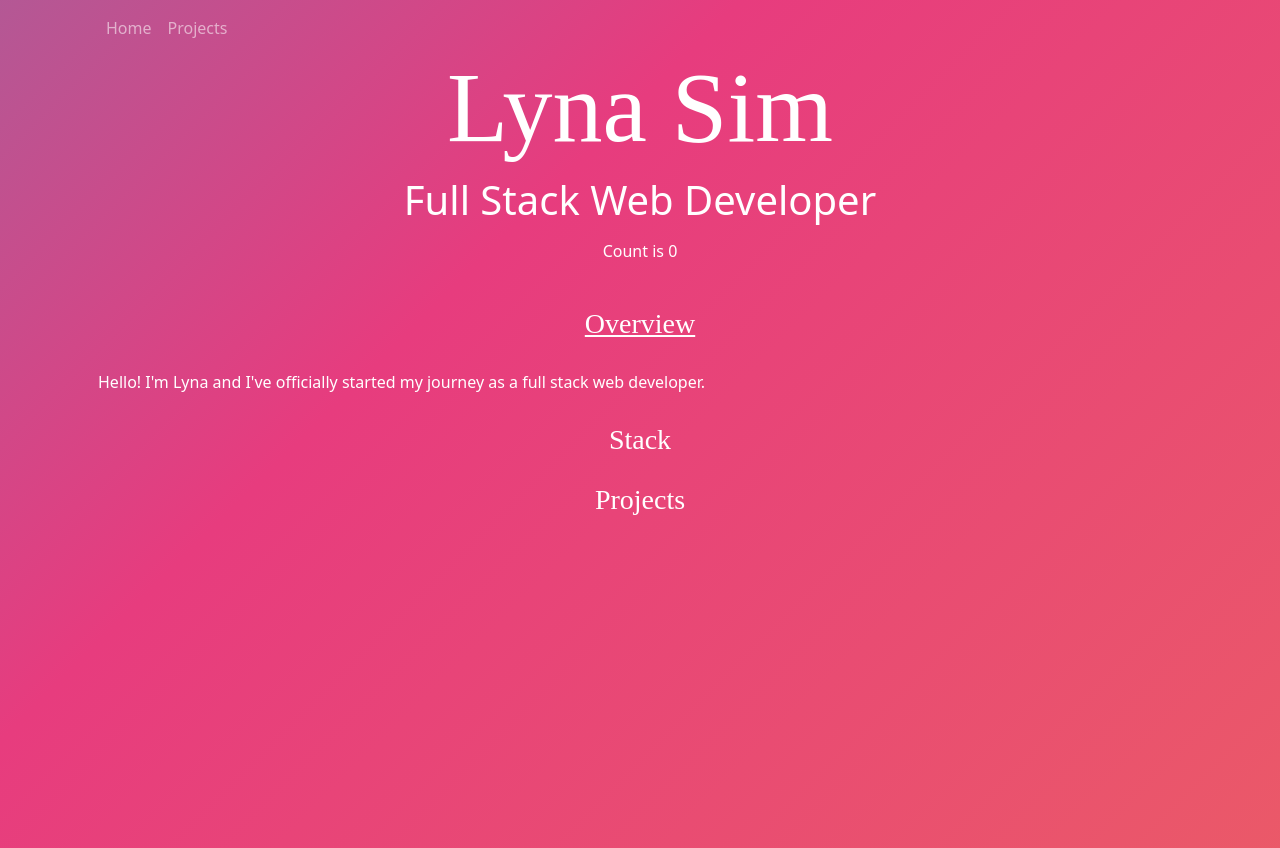
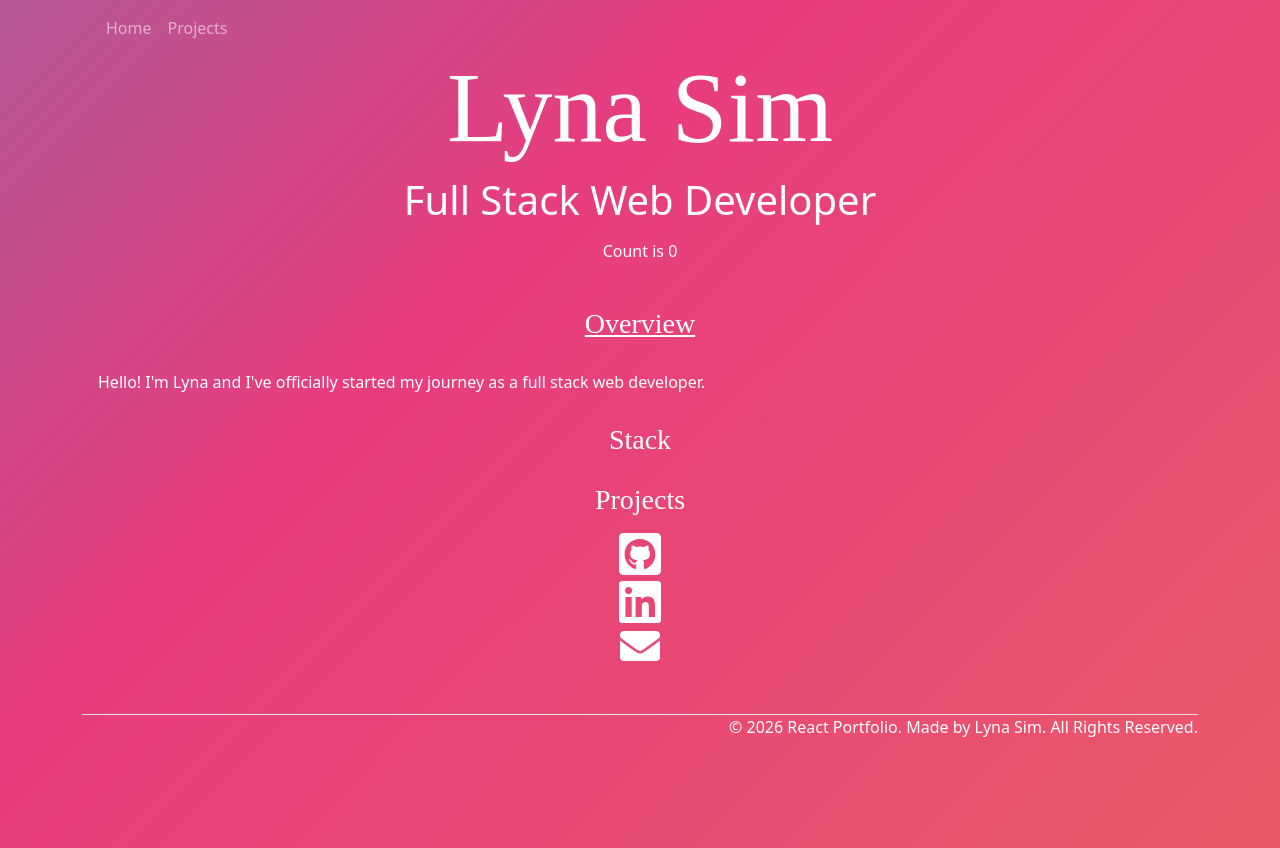
Before and after one commit to LynaSim/REACT_portfolio, a React (Vite) app: page / in a window 1280 px wide. Built offline with nearby package versions, Linux system fonts and the light colour scheme; a web font is replaced by a local one.

Commit message:
Installed icons from React Icons. Implemented icons as links. Styled icons.

```diff
--- a/package.json
+++ b/package.json
@@ -15,6 +15,7 @@
     "react": "^19.2.4",
     "react-bootstrap": "^2.10.10",
     "react-dom": "^19.2.4",
+    "react-icons": "^5.6.0",
     "react-router-dom": "^7.13.2"
   },
   "devDependencies": {
--- a/src/index.css
+++ b/src/index.css
@@ -1,3 +1,6 @@
+* {
+  box-sizing: border-box;
+}
 /* Animated colour gradient background */
 body {
     margin: 0;
--- a/src/pages/Home.jsx
+++ b/src/pages/Home.jsx
@@ -1,12 +1,15 @@
 import { Container, Row, Col } from 'react-bootstrap';
 import { useState } from 'react';
+import { Link } from 'react-router-dom';
+import { FaGithubSquare, FaLinkedin, FaEnvelope } from "react-icons/fa";
+import HomeAccordion from '../components/HomeAccordion';
+import Footer from '../components/Footer';
 import '../App.css';
-import HomeAccordion from '../components/HomeAccordion';
 
 function Home() {
     const [count, setCount] = useState(0);
 
-    return(
+    return (
         <Container className="mt-5">
             <Row>
                 <Col>
@@ -26,6 +29,28 @@ function Home() {
                     <HomeAccordion />
                 </Col>
             </Row>
+            <Row>
+                <Col className="d-flex justify-content-center">
+                <Link to="https://github.com/LynaSim" aria-label="GitHub">
+                    <FaGithubSquare style={{ fontSize: '3rem', color: 'white' }} />
+                </Link>
+                </Col>
+            </Row>
+            <Row>
+                <Col className="d-flex justify-content-center">
+                    <FaLinkedin style={{ fontSize: '3rem', color: 'white' }} />
+                </Col>
+            </Row>
+            <Row>
+                <Col className="d-flex justify-content-center">
+                    <FaEnvelope style={{ fontSize: '2.5rem', color: 'white' }} />
+                </Col>
+            </Row>
+            <Row>
+                <Col>
+                    <Footer />
+                </Col>
+            </Row>
         </Container>
     );
 }
```
Also changed, not shown: 1 other file (tests, documents, lock files or other folders). Lines whose indentation alone changed are shown as unchanged.
